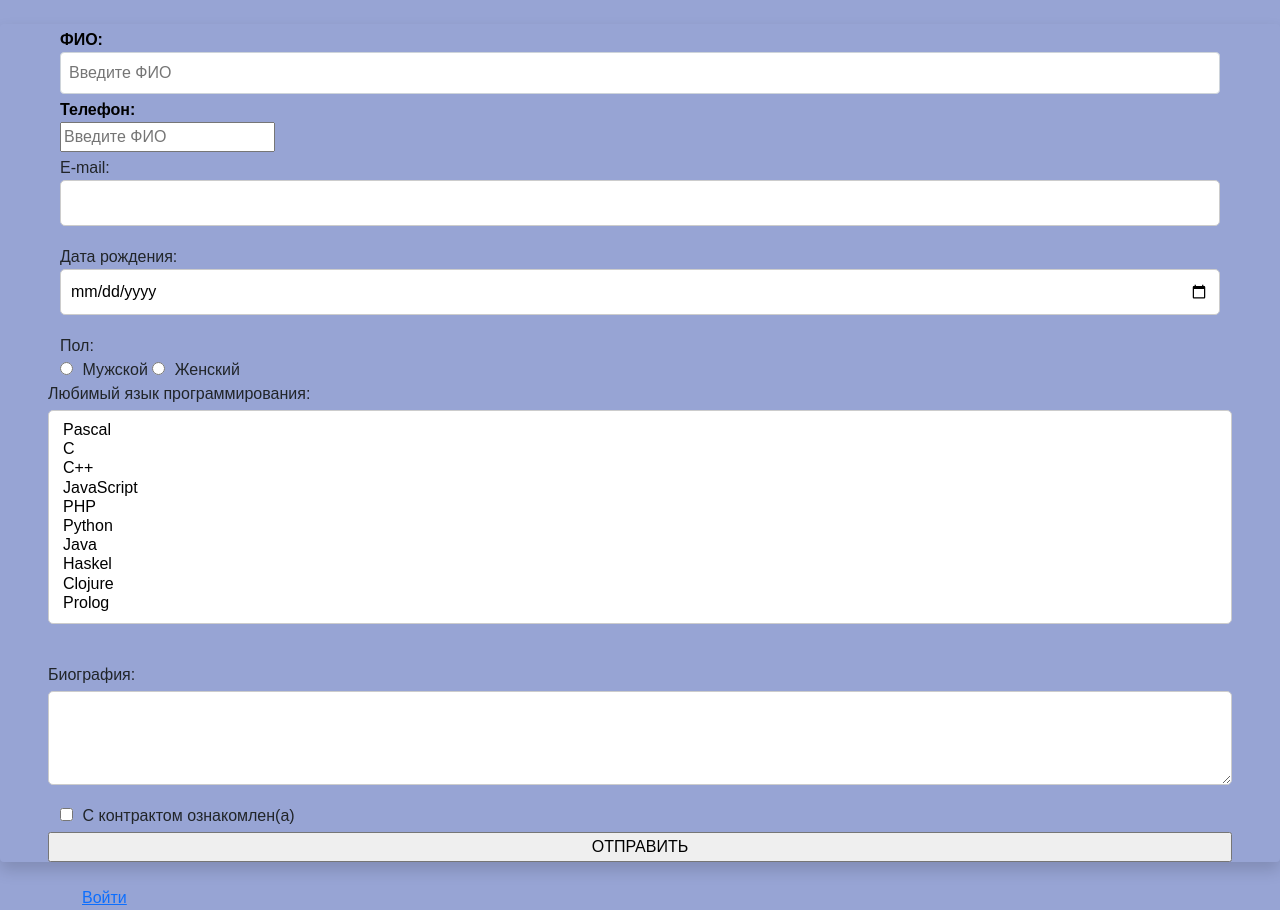
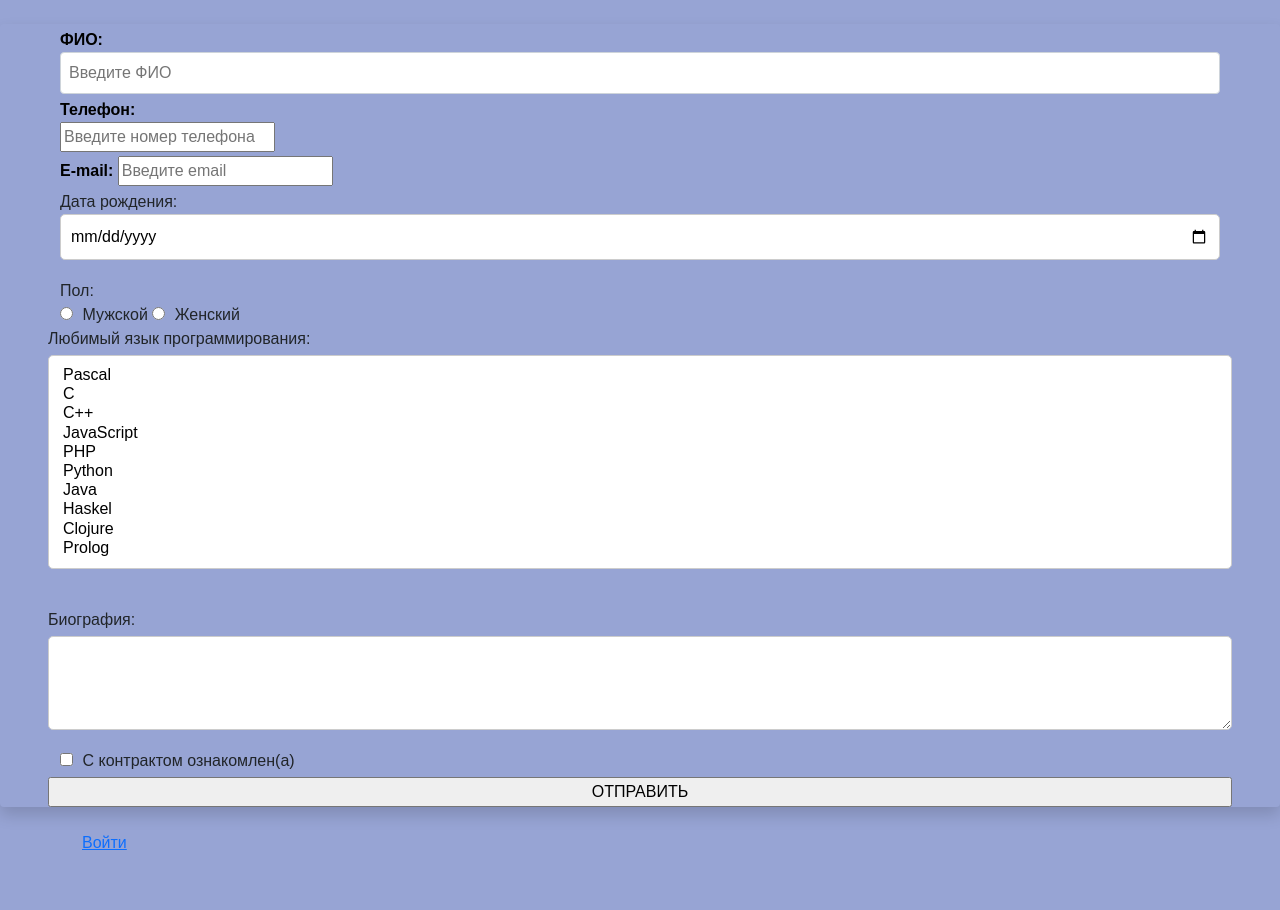
Before and after one commit to Kulikov22/WEB-2-semestr, a PHP site: page /PHP/form.php in a window 1280 px wide. After the commit the page ends 850 px from the top, so only its background shows below. Run offline with PHP 8.4, Linux system fonts and the light colour scheme; data that the repository does not hold is empty.

Commit message:
Update form.php

```diff
--- a/5/PHP/form.php
+++ b/5/PHP/form.php
@@ -31,12 +31,12 @@
          <div class="form_item form-group">
                 <label for="formTel" style="color: black;">Телефон:</label>
              <br>
-                <input name="phone" class="<?php if ($errors['phone']) {print 'class="group error"';} else print 'class="group"'; ?> value="<?php print $values['phone']; ?>" placeholder="Введите ФИО" />
+                <input name="phone" class="<?php if ($errors['phone']) {print 'class="group error"';} else print 'class="group"'; ?> value="<?php print $values['phone']; ?>" placeholder="Введите номер телефона" />
             </div>
         <div class="form_item form-group">
-      E-mail:
-        <br><input type="text" name="email" <?php if ($errors['email']) {print 'class="group error';} else print 'class="group"'; ?> value="<?php print $values['email']; ?>"><br>
-        </div>
+                <label for="formEmail" style="color: black;">E-mail:</label>
+               <input name="email" class="<?php if ($errors['email']) {print 'class="group error';} else print 'class="group"'; ?> value="<?php print $values['email']; ?>" placeholder="Введите email" />
+            </div>
         <div class="form_item form-group">
       Дата рождения:
         <input type="date" id="data" size="3" name="data" <?php if ($errors['data']) {print 'class="group error"';} else print 'class="group"';?> value="<?php print $values['data']; ?>">
```
